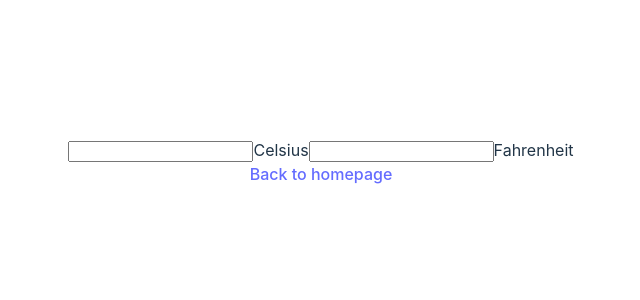
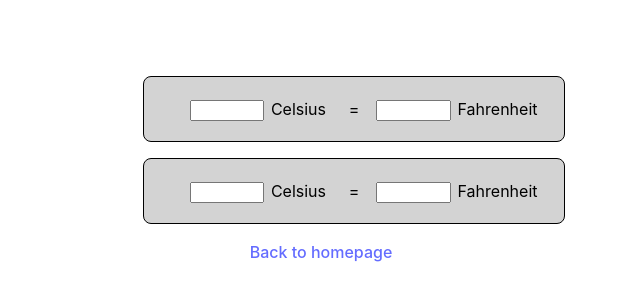
Before and after one commit to LuYujin9/7Guis, a React (Vite) app: page /temperatureConverter in a window 1280 px wide. Shown: the part 238-538 px from the top of the page, without its empty margins (319-959 px from the left). Built offline with nearby package versions, Linux system fonts and the light colour scheme.

Commit message:
updated the second task

```diff
--- a/src/App.tsx
+++ b/src/App.tsx
@@ -2,17 +2,15 @@ import "./App.css";
 import Counter from "./pages/counter.tsx";
 import { Routes, Route } from "react-router-dom";
 import Homepage from "./pages/homepage.tsx";
-import TemperatureConverter from "./pages/temperatureConverter.tsx";
-import TemperatureConverterTwo from "./pages/temperatureConverterTwo.tsx";
+import TemperatureConverterTwo from "./pages/temperatureConverter.tsx";
 
 function App() {
   return (
     <Routes>
       <Route path="/" element={<Homepage />} />
       <Route path="counter" element={<Counter />} />
-      <Route path="temperatureConverter" element={<TemperatureConverter />} />
       <Route
-        path="temperatureConverterTwo"
+        path="temperatureConverter"
         element={<TemperatureConverterTwo />}
       />
     </Routes>
--- /dev/null
+++ b/src/components/TemperatureConverter/index.css
@@ -0,0 +1,25 @@
+.temperature-converter {
+  margin: 1em;
+  padding: 1em;
+  border: solid 1px;
+  border-radius: 0.5em;
+  width: 100%;
+  height: 2em;
+  display: flex;
+  flex-direction: row;
+  background-color: lightgray;
+  color: black;
+}
+
+.input-area {
+  width: 100%;
+}
+
+input {
+  margin: 0.5em;
+  width: 5em;
+}
+
+p {
+  margin: auto;
+}
--- /dev/null
+++ b/src/components/TemperatureConverter/index.tsx
@@ -0,0 +1,92 @@
+import { useState } from "react";
+import "./index.css";
+
+type props = {
+  id: string;
+};
+
+export default function TemperatureConverter({ id }: props) {
+  const [values, setFahrenheit, setCelsius] = useSyncedState();
+
+  function updateFromCelsius(event: React.ChangeEvent<HTMLInputElement>) {
+    if (!event.target.value) {
+      setCelsius(undefined);
+      return;
+    }
+    setCelsius(Number(event.target.value));
+  }
+
+  function updateFromFahrenheit(event: React.ChangeEvent<HTMLInputElement>) {
+    if (!event.target.value) {
+      setFahrenheit(undefined);
+      return;
+    }
+    setFahrenheit(Number(event.target.value));
+  }
+
+  return (
+    <div className="temperature-converter" id={id}>
+      <label className="input-area">
+        <input
+          type="number"
+          value={values.celsius === undefined ? "" : values.celsius}
+          onChange={updateFromCelsius}
+        />
+        Celsius
+      </label>
+      <p>=</p>
+      <label className="input-area">
+        <input
+          type="number"
+          value={values.fahrenheit === undefined ? "" : values.fahrenheit}
+          onChange={updateFromFahrenheit}
+        />
+        Fahrenheit
+      </label>
+    </div>
+  );
+}
+
+const useSyncedState = (): [
+  { celsius: undefined | number; fahrenheit: undefined | number },
+  (newValue: undefined | number) => void,
+  (newValue: undefined | number) => void
+] => {
+  const [values, setValues] = useState<{
+    celsius: undefined | number;
+    fahrenheit: undefined | number;
+  }>({
+    celsius: undefined,
+    fahrenheit: celsiusToFahrenheit(undefined),
+  });
+
+  const setFahrenheit = (newValue: undefined | number) => {
+    setValues({
+      celsius: fahrenheitToCelsius(newValue),
+      fahrenheit: newValue,
+    });
+  };
+
+  const setCelsius = (newValue: undefined | number) => {
+    setValues({
+      celsius: newValue,
+      fahrenheit: celsiusToFahrenheit(newValue),
+    });
+  };
+
+  return [values, setFahrenheit, setCelsius];
+};
+
+function fahrenheitToCelsius(input: undefined | number) {
+  if (input === undefined) {
+    return undefined;
+  }
+  return Math.floor((input - 32) * (5 / 9) * 100) / 100;
+}
+
+function celsiusToFahrenheit(input: undefined | number) {
+  if (input === undefined) {
+    return undefined;
+  }
+  return Math.floor((input * (9 / 5) + 32) * 100) / 100;
+}
--- a/src/pages/homepage.tsx
+++ b/src/pages/homepage.tsx
@@ -10,11 +10,6 @@ export default function Homepage() {
         <li>
           <NavLink to="/temperatureConverter">Temperature Converter</NavLink>
         </li>
-        <li>
-          <NavLink to="/temperatureConverterTwo">
-            Temperature Converter Two
-          </NavLink>
-        </li>
       </ul>
     </>
   );
--- a/src/pages/temperatureConverter.tsx
+++ b/src/pages/temperatureConverter.tsx
@@ -1,62 +1,12 @@
-import { useState } from "react";
 import { NavLink } from "react-router-dom";
+import TemperatureConverter from "../components/TemperatureConverter";
+import { useId } from "react";
 
-export default function TemperatureConverter() {
-  const [values, setValues] = useState<{
-    celsius: number | undefined;
-    fahrenheit: number | undefined;
-  }>({ celsius: undefined, fahrenheit: undefined });
-
-  function updateFromCelsius(event: React.ChangeEvent<HTMLInputElement>) {
-    if (!event.target.value) {
-      setValues({ celsius: undefined, fahrenheit: undefined });
-      return;
-    }
-    const updatedValues = {
-      celsius: Number(event.target.value),
-      fahrenheit: celsiusToFahrenheit(Number(event.target.value)),
-    };
-    setValues(updatedValues);
-  }
-
-  function updateFromFahrenheit(event: React.ChangeEvent<HTMLInputElement>) {
-    if (!event.target.value) {
-      setValues({ celsius: undefined, fahrenheit: undefined });
-      return;
-    }
-    const updatedCelsius = {
-      celsius: fahrenheitToCelsius(Number(event.target.value)),
-      fahrenheit: Number(event.target.value),
-    };
-    setValues(updatedCelsius);
-  }
-
-  function fahrenheitToCelsius(input: number) {
-    return Math.floor((input - 32) * (5 / 9) * 100) / 100;
-  }
-
-  function celsiusToFahrenheit(input: number) {
-    return Math.floor(input * (9 / 5) + 32 * 100) / 100;
-  }
-
+export default function TemperatureConverterTwo() {
   return (
     <>
-      <div>
-        <input
-          type="number"
-          id="celsius"
-          value={values.celsius === undefined ? "" : values.celsius}
-          onChange={updateFromCelsius}
-        />
-        <label htmlFor="celsius">Celsius</label>
-        <input
-          type="number"
-          id="fahrenheit"
-          value={values.fahrenheit === undefined ? "" : values.fahrenheit}
-          onChange={updateFromFahrenheit}
-        />
-        <label htmlFor="fahrenheit">Fahrenheit</label>
-      </div>
+      <TemperatureConverter id={useId()} />
+      <TemperatureConverter id={useId()} />
       <NavLink to="/">Back to homepage</NavLink>
     </>
   );
--- a/src/pages/temperatureConverterTwo.tsx
+++ /dev/null
@@ -1,94 +0,0 @@
-import { useState } from "react";
-import { NavLink } from "react-router-dom";
-
-export default function TemperatureConverterTwo() {
-  const useSycedState = (): [
-    { celsius: undefined | number; fahrenheit: undefined | number },
-    (newValue: undefined | number) => void,
-    (newValue: undefined | number) => void
-  ] => {
-    const [values, setValues] = useState<{
-      celsius: undefined | number;
-      fahrenheit: undefined | number;
-    }>({
-      celsius: undefined,
-      fahrenheit: celsiusToFahrenheit(undefined),
-    });
-
-    function fahrenheitToCelsius(input: undefined | number) {
-      if (input === undefined) {
-        return undefined;
-      }
-      //console.log(input, (input - 32) * (5 / 9));
-      return Math.floor((input - 32) * (5 / 9) * 100) / 100;
-    }
-    function celsiusToFahrenheit(input: undefined | number) {
-      if (input === undefined) {
-        return undefined;
-      }
-      //console.log(input, input * (9 / 5) + 32);
-      return Math.floor((input * (9 / 5) + 32) * 100) / 100;
-    }
-
-    const setFahrenheit = (newValue: undefined | number) => {
-      setValues({
-        celsius: fahrenheitToCelsius(newValue),
-        fahrenheit: newValue,
-      });
-    };
-
-    const setCelsius = (newValue: undefined | number) => {
-      setValues({
-        celsius: newValue,
-        fahrenheit: celsiusToFahrenheit(newValue),
-      });
-    };
-
-    return [values, setFahrenheit, setCelsius];
-  };
-
-  const [values, setFahrenheit, setCelsius] = useSycedState();
-
-  function reset() {
-    setFahrenheit(undefined);
-  }
-
-  function updateFromCelsius(event: React.ChangeEvent<HTMLInputElement>) {
-    if (!event.target.value) {
-      setCelsius(undefined);
-      return;
-    }
-    setCelsius(Number(event.target.value));
-  }
-
-  function updateFromFahrenheit(event: React.ChangeEvent<HTMLInputElement>) {
-    if (!event.target.value) {
-      setFahrenheit(undefined);
-      return;
-    }
-    setFahrenheit(Number(event.target.value));
-  }
-
-  return (
-    <>
-      <div>
-        <input
-          type="number"
-          id="celsius"
-          value={values.celsius === undefined ? "" : values.celsius}
-          onChange={updateFromCelsius}
-        />
-        <label htmlFor="celsius">Celsius</label>
-        <input
-          type="number"
-          id="fahrenheit"
-          value={values.fahrenheit === undefined ? "" : values.fahrenheit}
-          onChange={updateFromFahrenheit}
-        />
-        <label htmlFor="fahrenheit">Fahrenheit</label>
-        <button onClick={reset}>reset</button>
-      </div>
-      <NavLink to="/">Back to homepage</NavLink>
-    </>
-  );
-}
```
